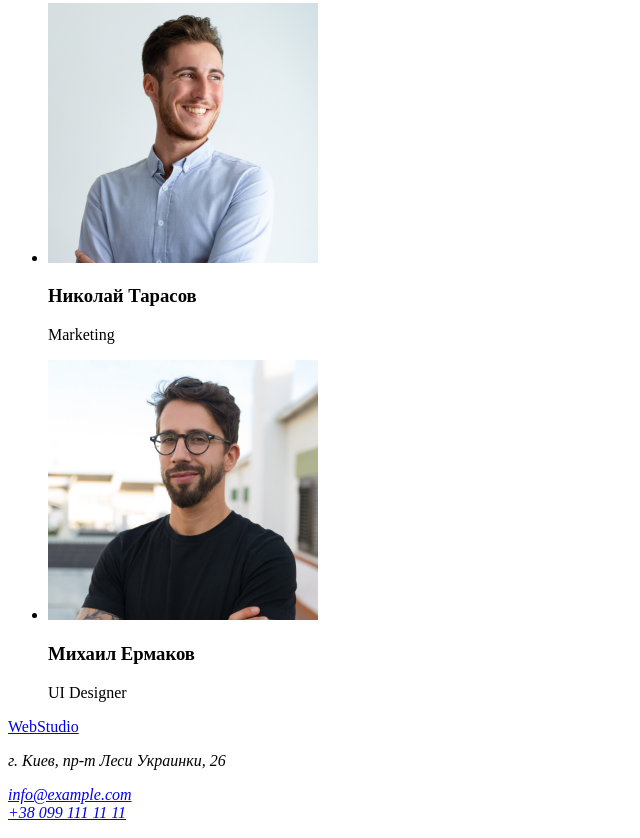
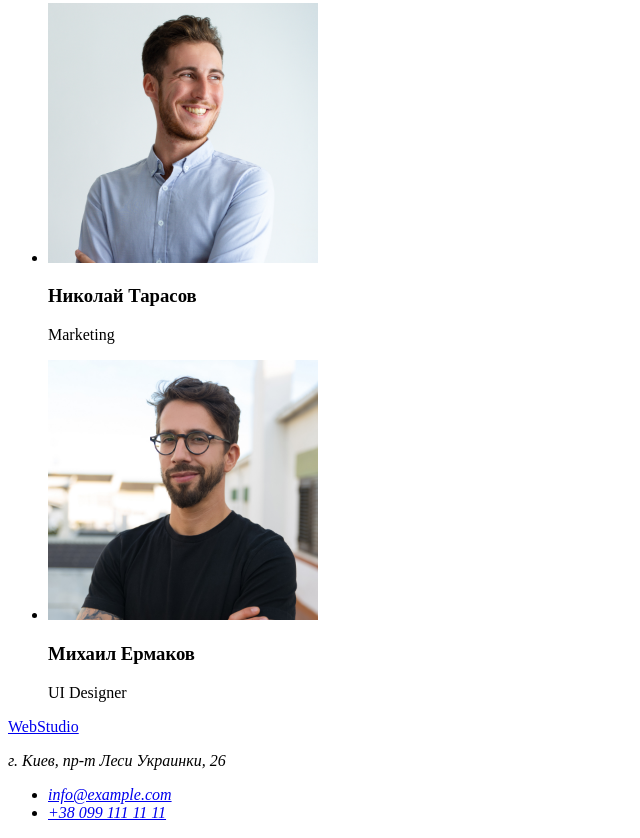
Before and after one commit to Maksym-Tykhonenko/goit-markup-hw-01, a plain HTML site: page index.html in a window 1280 px wide. Shown: the part 2077-2915 px from the top of the page, without its empty margins (0-640 px from the left). Drawn offline with Linux system fonts and the light colour scheme.

Commit message:
добавляю лишки

```diff
--- a/index.html
+++ b/index.html
@@ -102,10 +102,15 @@
      <a href="./index.html">WebStudio</a>
         <address>
              <p>г. Киев, пр-т Леси Украинки, 26</p>
+             <ul>
+                <li>
+                  <a href="info@example.com">info@example.com</a>
+                </li>
+                <li>
+                  <a href="+380991111111">+38 099 111 11 11</a>
+                </li>
 
-       <a href="info@example.com">info@example.com</a><br>
-
-       <a href="+380991111111">+38 099 111 11 11</a>
+             </ul>
 
         </address>
 
```
Lines whose indentation alone changed are shown as unchanged.
